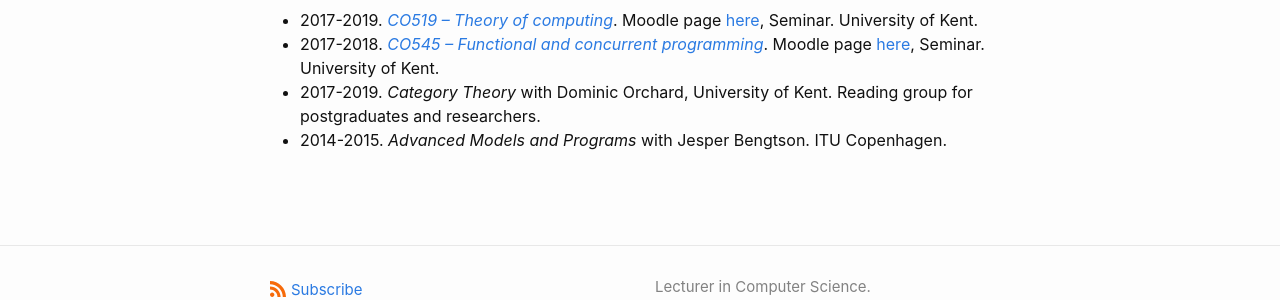
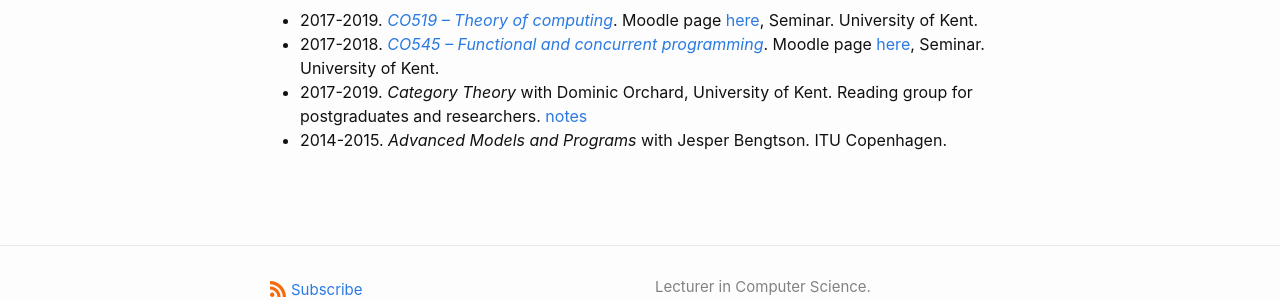
Before and after one commit to mpaviotti/mpaviotti.github.com, a Jekyll site: the page built from teaching.markdown, in a window 1280 px wide. Shown: the part 426-726 px from the top of the page. Built offline with Jekyll 4.4.1, drawn with Linux system fonts in a browser that asks for light colours.

Commit message:
Missing file

```diff
--- a/teaching.markdown
+++ b/teaching.markdown
@@ -12,5 +12,5 @@ title: Teaching
 
 - 2017-2019. *[CO519 -- Theory of computing](https://www.kent.ac.uk/courses/modules/module/CO519)*. Moodle page [here](https://moodle.kent.ac.uk/2018/course/view.php?id=703), Seminar. University of Kent.
 - 2017-2018. *[CO545 -- Functional and concurrent programming](https://www.kent.ac.uk/courses/modules/module/CO545)*. Moodle page [here](https://moodle.kent.ac.uk/2017/course/view.php?id=836), Seminar. University of Kent.
-- 2017-2019. *Category Theory* with Dominic Orchard, University of Kent. Reading group for postgraduates and researchers.
+- 2017-2019. *Category Theory* with Dominic Orchard, University of Kent. Reading group for postgraduates and researchers. [notes](/assets/papers/intro-cat24.pdf)
 - 2014-2015. *Advanced Models and Programs* with Jesper Bengtson. ITU Copenhagen.
```
Also changed, not shown: 1 other file.
